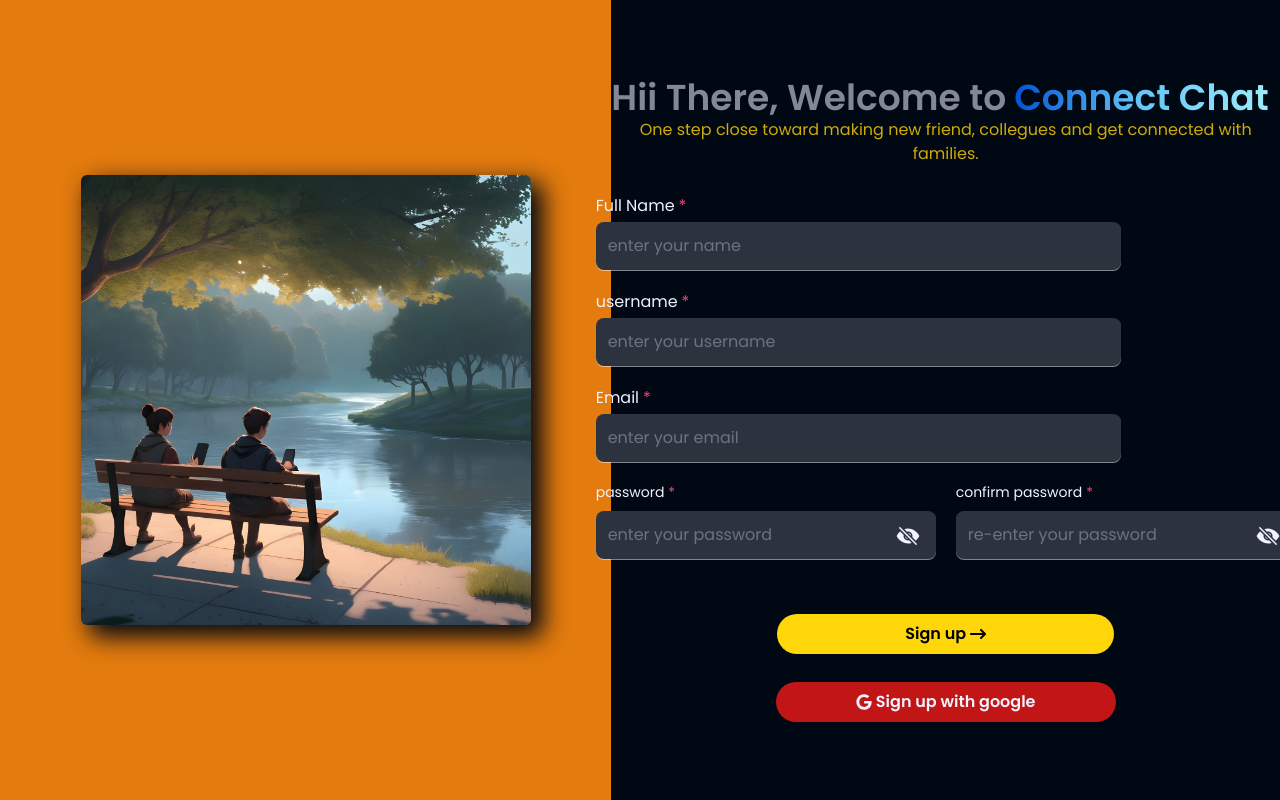
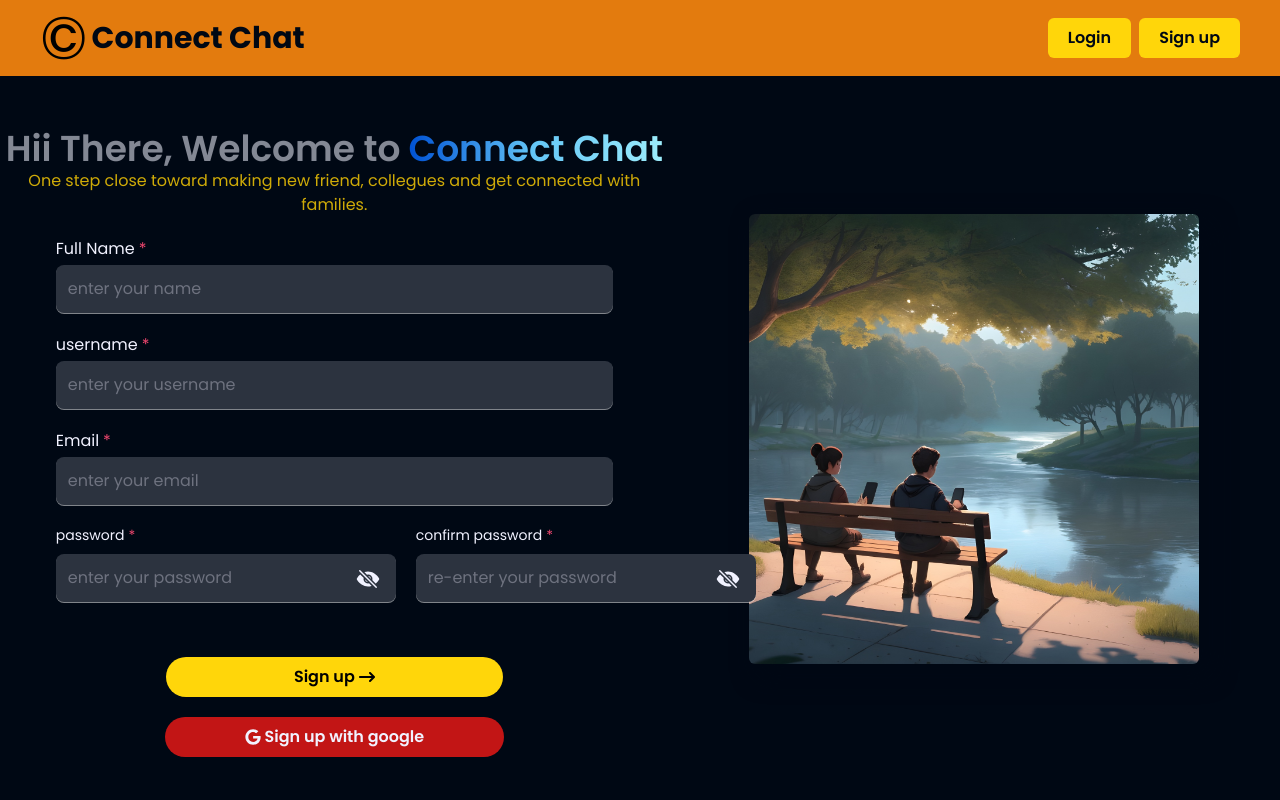
Before and after one commit to im-alok/Connect-Chat, a React (Create React App) app in the folder frontend/: page /signup in a window 1280 px wide. Built offline with nearby package versions, Linux system fonts and the light colour scheme.

Commit message:
adding navbar

```diff
--- a/frontend/src/App.js
+++ b/frontend/src/App.js
@@ -2,16 +2,22 @@ import Login from "./Pages/Login";
 import OTP from "./Pages/OTP";
 import Signup from "./Pages/Signup";
 import {Route,Routes} from 'react-router-dom'
+import Navbar from "./components/Common/Navbar";
 
 
 function App() {
   return (
-    <div className="w-screen h-screen">
+    <div className="">
+      <div >
+        <Navbar />
+      </div>
+      <div className="w-screen h-[calc(100vh-4.9rem)] bg-richblack-900">
         <Routes>
           <Route path="/login" element={<Login />}/>
           <Route path="/signup" element={<Signup />} />
           <Route path="/verify-email" element={<OTP />} />
         </Routes>
+      </div>
     </div>
   );
 }
--- a/frontend/src/Pages/Login.jsx
+++ b/frontend/src/Pages/Login.jsx
@@ -4,7 +4,7 @@ import login from '../Assets/login2.jpg'
 
 function Login(){
     return(
-        <div className="w-full h-full">
+        <div className="w-full h-[calc(100vh-4.9rem)]">
             <Template
             image={login}
             formType={'login'}
--- a/frontend/src/Pages/Signup.jsx
+++ b/frontend/src/Pages/Signup.jsx
@@ -5,7 +5,7 @@ function Signup(){
     return(
         <Template
         image={signup}
-        customClasses={``}
+        customClasses={`flex-row-reverse`}
         formType={`signup`}
         />
 
--- /dev/null
+++ b/frontend/src/components/Common/ButtonIcon.jsx
@@ -0,0 +1,29 @@
+export default function ButtonIcon({
+    text,
+    onclick,
+    children,
+    disabled=false,
+    outline = false,
+    customClasses,
+    type,
+  }) {
+    return (
+      <button
+        disabled={disabled}
+        onClick={onclick}
+        className={`flex items-center ${
+          outline ? "border border-yellow-50 bg-transparent" : "bg-yellow-50"
+        } cursor-pointer gap-x-2 rounded-md py-2 px-5 font-semibold text-richblack-900 ${customClasses}`}
+        type={type}
+      >
+        {children ? (
+          <>
+            <span className={`${outline && "text-yellow-50"}`}>{text}</span>
+            {children}
+          </>
+        ) : (
+          text
+        )}
+      </button>
+    )
+  }
--- a/frontend/src/components/Common/Navbar.jsx
+++ b/frontend/src/components/Common/Navbar.jsx
@@ -1,7 +1,28 @@
+import { useNavigate } from "react-router-dom";
+import ButtonIcon from "./ButtonIcon";
+
 function Navbar(){
+    const navigate = useNavigate();
     return(
-        <div>
-            This is Navbar
+        <div className="flex justify-between w-screen min-h-[4.9rem] bg-orange-200 sm:px-10 px-2 border-b-2 border-richblack-900">
+            <div className="flex flex-row gap-1 items-center">
+                <p className="hidden sm:flex sm:text-6xl">&#169;</p>
+                <div className="font-bold text-xl sm:text-3xl text-richblack-900">Connect Chat</div>
+            </div>
+
+            <div className="flex gap-2 items-center">
+                <ButtonIcon
+                text={'Login'}
+                onclick={()=>navigate('/login')}
+                type={'button'}
+                />
+
+                <ButtonIcon
+                text={'Sign up'}
+                onclick={()=>navigate('/signup')}
+                type={'button'}
+                />
+            </div>
         </div>
     )
 }
--- a/frontend/src/components/Common/Template.jsx
+++ b/frontend/src/components/Common/Template.jsx
@@ -8,9 +8,9 @@ import { FaGoogle } from "react-icons/fa";
 
 function Template({image,formType,customClasses}){
     return(
-        <div className={` w-full h-full flex flex-row ${customClasses}`}>
+        <div className={` w-full min-h-full flex flex-row ${customClasses}`}>
             {/* for Image */}
-                <div className="w-[50%] min-h-full flex items-center justify-center bg-orange-200 " >
+                <div className="hidden sm:flex w-[50%] min-h-full items-center justify-center bg-richblack-900 " >
                     <motion.div
                     variants={slideIn("right","spring" ,0.5 * 2 , 3)}
                     >
@@ -26,45 +26,45 @@ function Template({image,formType,customClasses}){
                 </div>
 
             {/* for form */}
-            <div className='min-w-[100%] sm:min-w-[50%] min-h-full flex flex-col gap-7 justify-center items-center bg-richblack-900'>
+            <div className='min-w-[100%] sm:min-w-[50%] min-h-full flex flex-col gap-5 justify-center items-center bg-richblack-900'>
                 {
                     formType === 'login'
                     ?(
                         <motion.div
                         variants={slideIn("right","spring" ,0.5 * 2 , 3)}
                         >
-                                <p className='text-richblack-300 text-2xl sm:text-4xl font-semibold flex gap-2'>
-                                    Welcome Back to                                    <HighLightedText
+                                <p className='text-richblack-300 text-xl sm:text-4xl font-semibold flex gap-2'>
+                                    <p>Welcome Back to</p>                                    <HighLightedText
                                     text={'Connect Chat'}
                                     />
                                 </p>
                                 <p className='text-center text-sm sm:text-base  text-yellow-200'>One Single place to meet millions of people.</p>
                         </motion.div>
                     )
-                    :(<div>
+                    :(<div className='mt-10'>
                         <motion.div
                         variants={slideIn("right","spring" ,0.5 * 2 , 3)}
                         >
-                            <p className='text-richblack-300 text-2xl sm:text-4xl font-semibold flex gap-2'>
-                                Hii There, Welcome to
+                            <p className='text-richblack-300 text-lg sm:text-4xl font-semibold flex gap-2  justify-center'>
+                                <p>Hii There, Welcome to</p>
                                 <HighLightedText
                                 text={'Connect Chat'}
                                 />
                             </p>
-                            <p className='text-center text-sm sm:text-base  text-yellow-200'>
+                            <p className='text-center text-xs sm:text-base  text-yellow-200'>
                                 One step close toward making new friend, collegues and get connected with families.
                             </p>
                         </motion.div>
                     </div>)
                 }
 
-                <div className=''>
+                <div className='w-10/12 mx-auto'>
                     {
                         formType ==='login' ? <LoginForm /> : <SignupForm />
                     }
                 </div>
 
-                <div className='flex justify-center items-center bg-[#c21515] text-richblack-5 rounded-full p-2 sm:px-20 font-semibold cursor-pointer active:scale-95'>
+                <div className=' flex justify-center items-center bg-[#c21515] text-richblack-5 rounded-full p-2  font-semibold cursor-pointer active:scale-95 mb-8 w-10/12 sm:w-fit sm:px-20'>
                     <div
                     className='flex gap-1 items-center'
                     >
--- a/frontend/src/components/Core/Auth/LoginForm.jsx
+++ b/frontend/src/components/Core/Auth/LoginForm.jsx
@@ -29,7 +29,7 @@ function LoginForm(){
 
     return(
         <>
-            <div className="">
+            <div className="w-full flex items-center justify-center">
 
 
 
@@ -78,8 +78,8 @@ function LoginForm(){
                         }
                     </label>
 
-                    <button className='p-2 rounded-md bg-yellow-50 font-semibold
-                    hover:bg-yellow-200 active:scale-95'
+                    <button className='mt-5 sm:w-fit  sm:px-32 p-2 rounded-full bg-yellow-50 font-semibold self-center
+                    hover:bg-yellow-200 active:scale-95 w-11/12'
                     type='submit'
                     >
                         <div className='flex items-center gap-1 justify-center'>
--- a/frontend/src/components/Core/Auth/SignupForm.jsx
+++ b/frontend/src/components/Core/Auth/SignupForm.jsx
@@ -29,7 +29,7 @@ function SignupForm(){
     return(
 
         <form onSubmit={handleSubmit(submitHandler)}
-            className="flex flex-col gap-5 "
+            className="w-full flex flex-col gap-5 justify-center"
             >
                 {/* Name */}
 
@@ -39,7 +39,7 @@ function SignupForm(){
                         <span className='text-pink-200'>*</span>
                     </div>
                     <input
-                    className="form-style w-9/12"
+                    className="form-style"
                     id="name"
                     type="text"
                     placeholder="enter your name"
@@ -62,7 +62,7 @@ function SignupForm(){
                         id='username'
                         placeholder='enter your username'
                         {...register('username',{required:true})}
-                        className='form-style w-9/12'
+                        className='form-style '
                         />
                         {
                             errors.username && (<span className='text-pink-200 text-xs'>username is required</span>)
@@ -81,7 +81,7 @@ function SignupForm(){
                         id='email'
                         placeholder='enter your email'
                         {...register('email',{required:true})}
-                        className='form-style w-9/12'
+                        className='form-style'
                         />
                         {
                             errors.email && (<span className='text-pink-200 text-xs'>email is required</span>)
@@ -90,7 +90,7 @@ function SignupForm(){
 
                 {/* password */}
 
-                <div className="h-[80px] flex gap-5 mb-3">
+                <div className="h-[80px] flex sm:flex-row flex-col gap-5 mb-24 sm:mb-3">
                     <label className='lable-style flex flex-col gap-2 relative'>
                         <div className='flex gap-1'>
                             <p>password</p>
@@ -142,7 +142,7 @@ function SignupForm(){
                 </div>
 
                 {/* submit button */}
-                <button className='mt-5 w-fit px-32 p-2 rounded-full bg-yellow-50 font-semibold self-center
+                <button className='mt-5 sm:w-fit w-full sm:px-32 p-2 rounded-full bg-yellow-50 font-semibold self-center
                     hover:bg-yellow-200 active:scale-95'
                     type='submit'
                     >
```
Also changed, not shown: frontend/src/Pages/OTP.jsx (+5 -5 lines).
